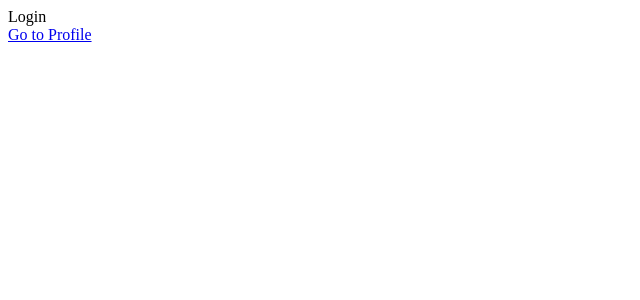
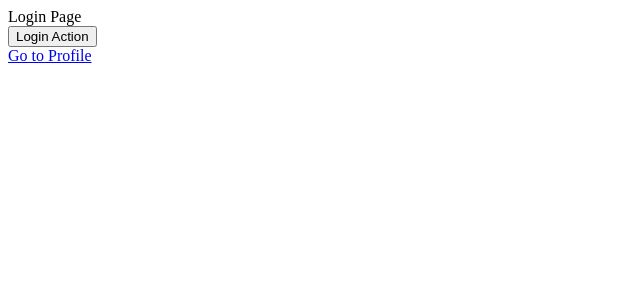
Before and after one commit to zenato/dailog-client, a Next.js app: page /login in a window 1280 px wide. Shown: the top 300 px of the page, without its empty margins (0-640 px from the left). Built offline with nearby package versions, Linux system fonts and the light colour scheme.

Commit message:
Change user types available in redux state

```diff
--- a/pages/login.tsx
+++ b/pages/login.tsx
@@ -1,13 +1,25 @@
 import { NextPage } from 'next'
 import Link from 'next/link'
+import Router from 'next/router'
+import useAuth from '../hooks/useAuth'
 
-const Login: NextPage = () => (
+const Login: NextPage = () => {
+  const { onSetUser } = useAuth()
+
+  const setUser = () => {
+    onSetUser({ id: 1, email: 'test@test.com' })
+    Router.push('/profile')
+  }
+
+  return (
     <div>
-    <div>Login</div>
+      <div>Login Page</div>
+      <div><button onClick={setUser}>Login Action</button></div>
       <Link href="/profile">
         <a>Go to Profile</a>
       </Link>
     </div>
   )
+}
 
 export default Login
--- a/store/common.ts
+++ b/store/common.ts
@@ -6,7 +6,7 @@ export type User = {
 }
 
 type UserState = {
-  user?: User | null
+  user: User | null
 }
 
 type CommonState = UserState
@@ -20,7 +20,7 @@ const initialState: CommonState = {
 
 const SET_USER = 'user/SET_USER' as const
 
-export const setUser = (user?: User) => ({ type: SET_USER, payload: user })
+export const setUser = (user: User | null) => ({ type: SET_USER, payload: user })
 export const logout = () => ({ type: SET_USER, payload: null })
 
 type UserAction = ReturnType<typeof setUser> | ReturnType<typeof logout>
```
Lines whose indentation alone changed are shown as unchanged.
